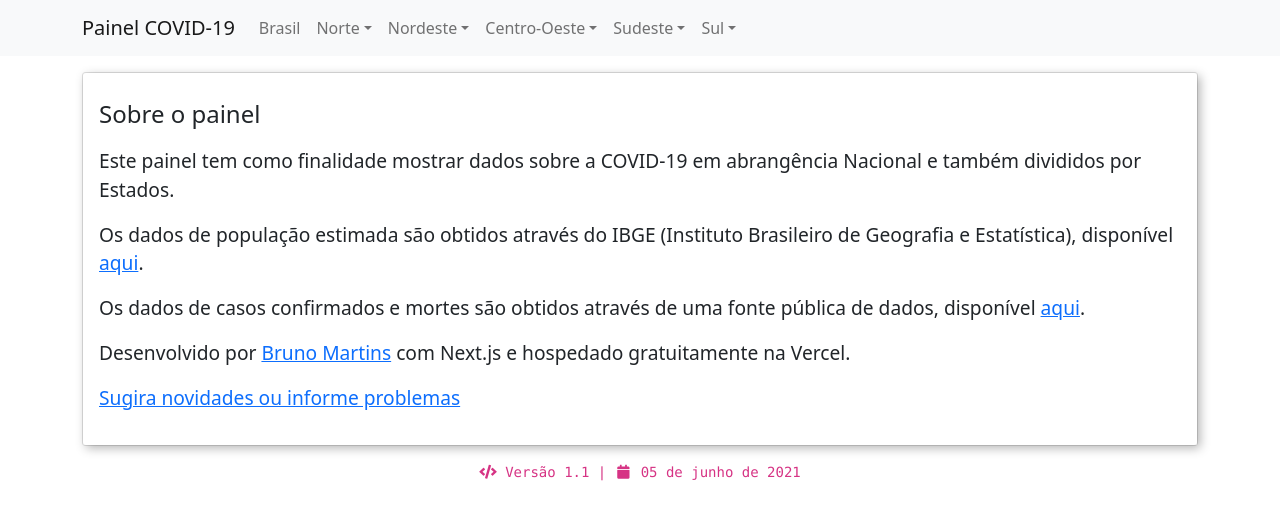
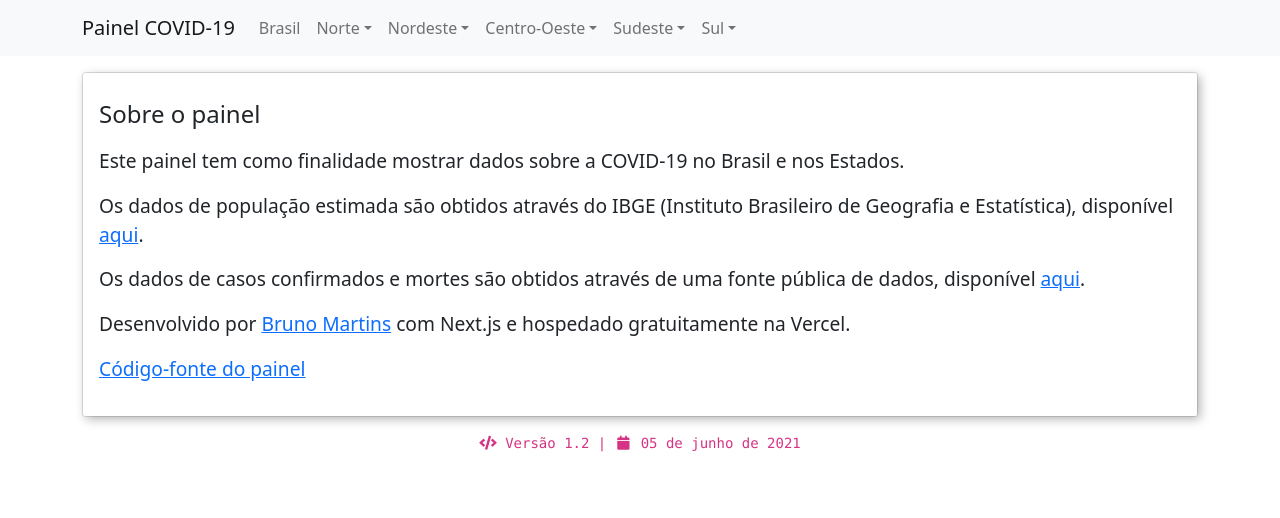
Before and after one commit to bruno1409/painel-covid-19, a Next.js app: page /sobre in a window 1280 px wide. Shown: the top 518 px of the page. Built offline with nearby package versions, Linux system fonts and the light colour scheme.

Commit message:
Text corrections

```diff
--- a/pages/estado/[uf].js
+++ b/pages/estado/[uf].js
@@ -143,7 +143,7 @@ export default function Home({populacao, uf, estado, confirmados, mortes, data,
             </nav>
         </header>
         <main className="container my-3">
-            <div className="alert alert-secondary mb-4"><i className="fas fa-info-circle fa-fw"></i> Este painel apresenta uma visão resumida e simplificada contendo apenas o número de casos confirmados e de morte por abrangência, sendo Nacional ou Estadual.</div>
+            <div className="alert alert-secondary mb-4"><i className="fas fa-info-circle fa-fw"></i> Este painel apresenta uma visão resumida e simplificada contendo apenas o número de casos confirmados e de mortes por abrangência, sendo Nacional ou Estadual.</div>
             <div className="row text-center">
                 <div className="col-sm-12 col-md-6">
                     <Image src={`/${uf.toLowerCase()}.png`} height="500" width="496"/>
--- a/pages/index.js
+++ b/pages/index.js
@@ -104,7 +104,7 @@ export default function Home({populacao, confirmados, mortes, data, hora}) {
             </nav>
         </header>
         <main className="container my-3">
-            <div className="alert alert-secondary mb-4"><i className="fas fa-info-circle fa-fw"></i> Este painel apresenta uma visão resumida e simplificada contendo apenas o número de casos confirmados e de morte por abrangência, sendo Nacional ou Estadual.</div>
+            <div className="alert alert-secondary mb-4"><i className="fas fa-info-circle fa-fw"></i> Este painel apresenta uma visão resumida e simplificada contendo apenas o número de casos confirmados e de mortes por abrangência, sendo Nacional ou Estadual.</div>
             <div className="row text-center">
                 <div className="col-sm-12 col-md-6">
                     <Image src="/br.png" height="500" width="496"/>
--- a/pages/sobre.js
+++ b/pages/sobre.js
@@ -82,14 +82,14 @@ export default function Home() {
             <div className="card">
                 <div className="card-body texto">
                     <h1>Sobre o painel</h1>
-                    <p>Este painel tem como finalidade mostrar dados sobre a COVID-19 em abrangência Nacional e também divididos por Estados.</p>
+                    <p>Este painel tem como finalidade mostrar dados sobre a COVID-19 no Brasil e nos Estados.</p>
                     <p>Os dados de população estimada são obtidos através do IBGE (Instituto Brasileiro de Geografia e Estatística), disponível <a href="https://servicodados.ibge.gov.br/api/docs/projecoes" target="_blank">aqui</a>.</p>
                     <p>Os dados de casos confirmados e mortes são obtidos através de uma fonte pública de dados, disponível <a href="https://covid19-brazil-api-docs.vercel.app/" target="_blank">aqui</a>.</p>
                     <p>Desenvolvido por <a href="https://github.com/bruno1409" target="_blank">Bruno Martins</a> com Next.js e hospedado gratuitamente na Vercel.</p>
-                    <p><a href="https://github.com/bruno1409/painel-covid-19" target="_blank">Sugira novidades ou informe problemas</a></p>
+                    <p><a href="https://github.com/bruno1409/painel-covid-19" target="_blank">Código-fonte do painel</a></p>
                 </div>
             </div>
-            <code><p className="text-center mt-3"><i className="fas fa-code fa-fw"></i> Versão 1.1 | <i className="fas fa-calendar fa-fw"></i> 05 de junho de 2021</p></code>
+            <code><p className="text-center mt-3"><i className="fas fa-code fa-fw"></i> Versão 1.2 | <i className="fas fa-calendar fa-fw"></i> 05 de junho de 2021</p></code>
         </main>
         <script src="https://cdn.jsdelivr.net/npm/bootstrap@5.0.1/dist/js/bootstrap.bundle.min.js"></script>
     </>)
```
